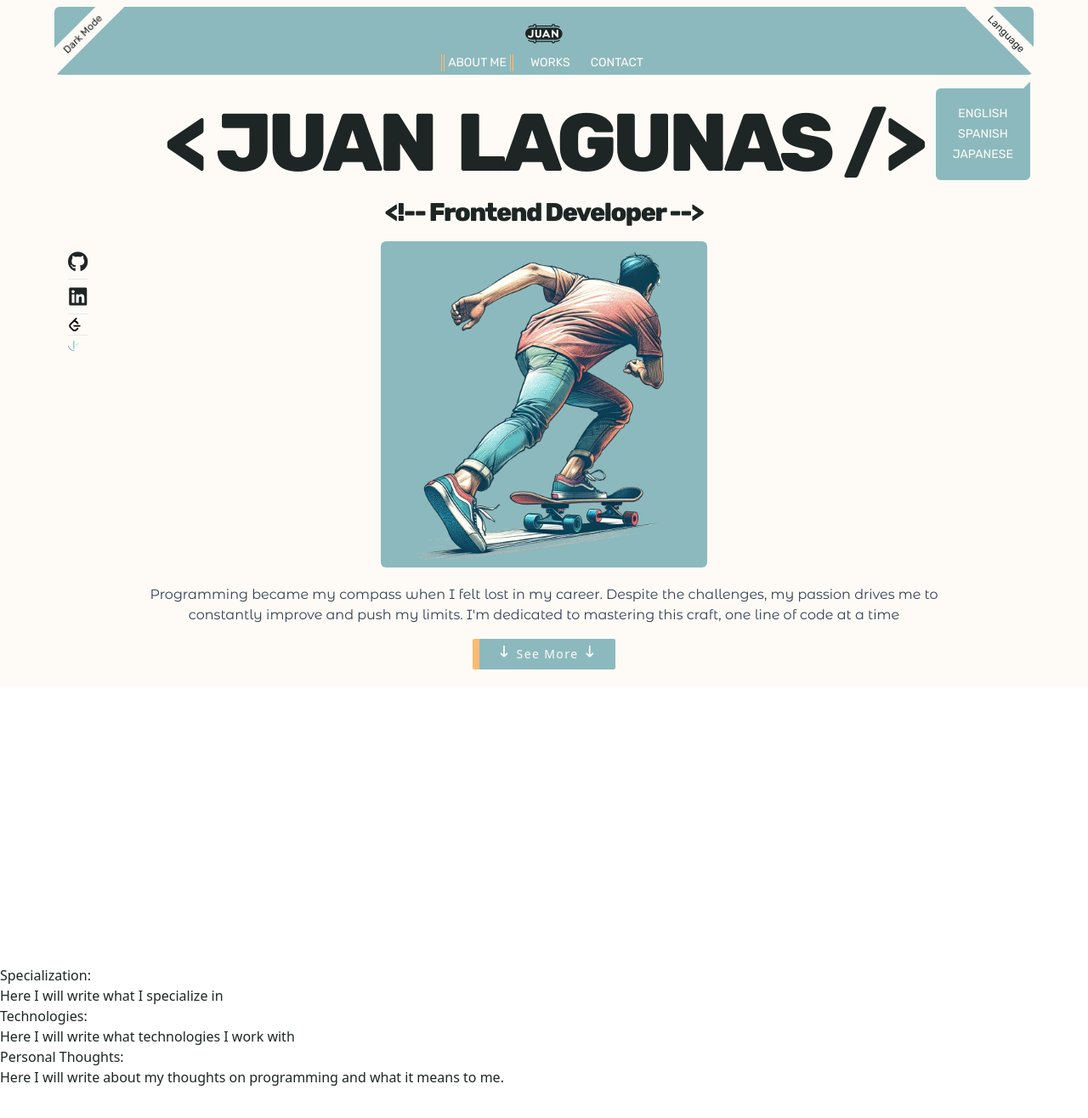
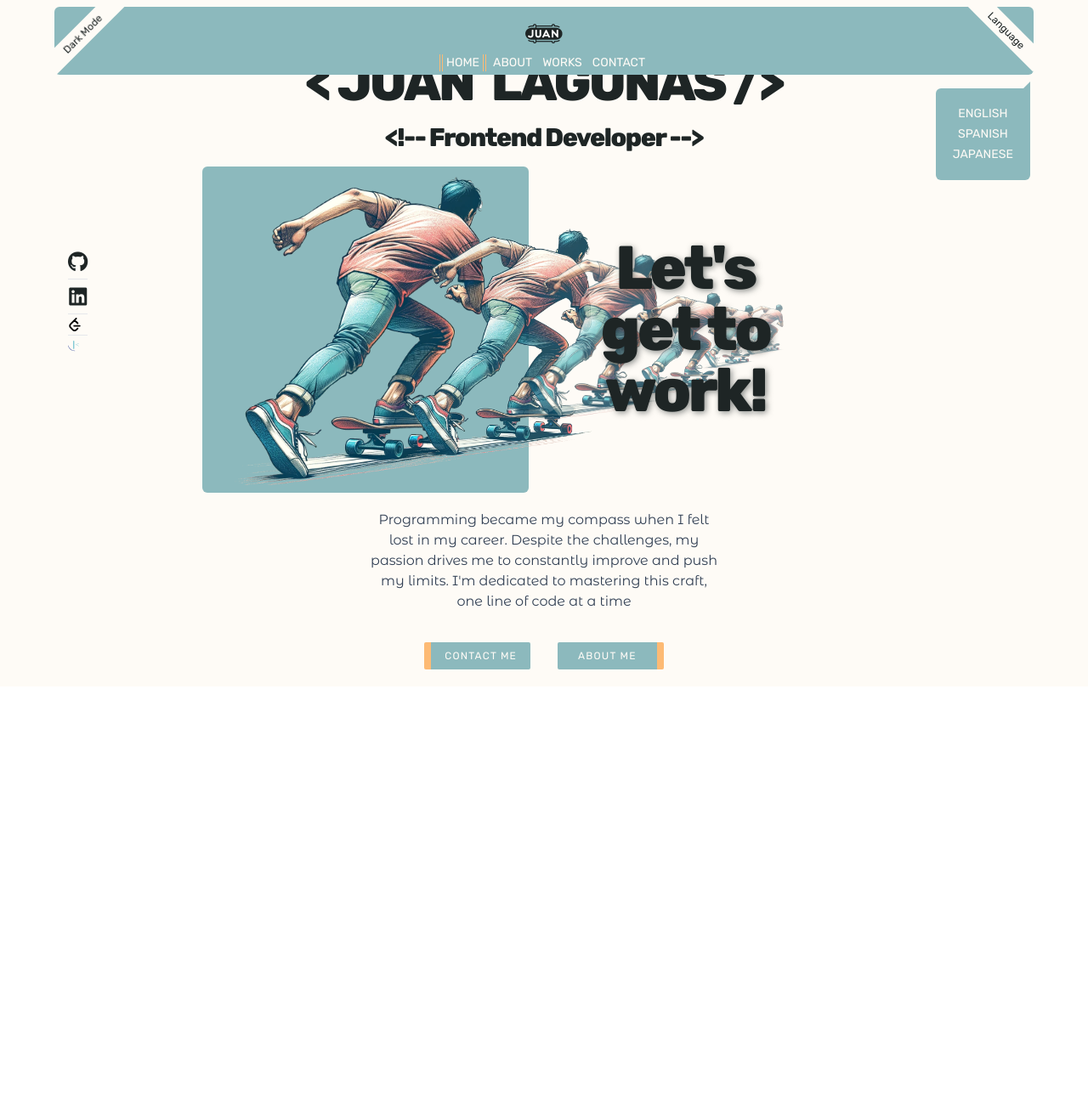
Before and after one commit to dev-jLagunas/juan-portfolio, a Vue app: page / in a window 1280 px wide. Shown: the top 1316 px of the page at 85% size. After the commit the page ends 808 px from the top, so only its background shows below. Built offline with nearby package versions, Linux system fonts and the light colour scheme.

Commit message:
feat(HomeView): complete html and styling for home view component.

```diff
--- a/src/components/AppNavbar.vue
+++ b/src/components/AppNavbar.vue
@@ -11,7 +11,7 @@ const props = defineProps(["isDarkMode"]);
 
 <template>
   <nav
-    class="z-10 h-max font-rubik bg-nav-light text-light-color dark:text-dark-color w-90vw mx-auto rounded-md fixed left-1/2 transform -translate-x-1/2"
+    class="z-20 h-max font-rubik bg-nav-light text-light-color dark:text-dark-color w-90vw mx-auto rounded-md fixed left-1/2 transform -translate-x-1/2"
   >
     <img :src="juanLogo" alt="personal logo" class="h-16 mx-auto" />
     <button
@@ -21,10 +21,11 @@ const props = defineProps(["isDarkMode"]);
       {{ isDarkMode ? "Light Mode" : "Dark Mode" }}
     </button>
     <ul
-      class="flex justify-center gap-4 items-center w-full text-sm -mt-2 cursor-pointer pb-1"
+      class="flex justify-center gap-1 items-center w-full text-sm -mt-2 cursor-pointer pb-1"
     >
-      <router-link to="/" active-class="active" class="px-1"
-        >ABOUT ME</router-link
+      <router-link to="/" active-class="active" class="px-1">HOME</router-link>
+      <router-link to="/about" active-class="active" class="px-1"
+        >ABOUT</router-link
       >
       <router-link to="/works" active-class="active" class="px-1"
         >WORKS</router-link
@@ -35,7 +36,7 @@ const props = defineProps(["isDarkMode"]);
     </ul>
     <button
       @click="languageBoxOpen = !languageBoxOpen"
-      class="absolute top-5 -right-6 bg-light-color text-dark-color px-7 py-1 rotate-45 dark:bg-dark-color dark:text-light-color text-xs"
+      class="absolute top-4 -right-6 bg-light-color text-dark-color px-7 py-1 rotate-45 dark:bg-dark-color dark:text-light-color text-xs"
     >
       Language
     </button>
--- /dev/null
+++ b/src/components/ButtonsWrapper.vue
@@ -0,0 +1,20 @@
+<script setup></script>
+
+<template>
+  <div
+    class="w-90vw flex justify-center items-center gap-8 mx-auto mt-8 font-rubik"
+  >
+    <button
+      class="border-l-8 border-orange-300 py-2 px-4 rounded-sm mt-1 bg-nav-light text-light-color tracking-widest text-xs dark:text-dark-color"
+    >
+      CONTACT ME
+    </button>
+    <button
+      class="border-r-8 border-orange-300 py-2 px-6 rounded-sm mt-1 bg-nav-light text-light-color tracking-widest text-xs dark:text-dark-color"
+    >
+      ABOUT ME
+    </button>
+  </div>
+</template>
+
+<style scoped></style>
--- a/src/views/AboutMeView.vue
+++ /dev/null
@@ -1,59 +0,0 @@
-<script setup>
-import skaterSketch from "@/assets/images/skatersketch.png";
-</script>
-
-<template>
-  <header class="relative h-screen flex flex-col justify-center pt-10">
-    <h1
-      class="text-5xl tracking-tighter font-extrabold font-rubik text-center text-dark-color dark:text-light-color sm:text-6xl lg:text-8xl"
-    >
-      &lt; JUAN <span class="block sm:inline sm:pl-3">LAGUNAS /&gt;</span>
-    </h1>
-
-    <h2
-      class="font-rubik font-extrabold tracking-tighter text-center sm:my-4 sm:text-2xl lg:text-3xl"
-    >
-      &lt;!-- Frontend Developer --&gt;
-    </h2>
-    <img
-      :src="skaterSketch"
-      alt="skater sketch"
-      class="mx-auto bg-nav-light rounded-md h-56 xs:h-64 sm:h-96"
-    />
-    <div
-      class="flex flex-col justify-center items-center w-90vw text-center text-slate-700 mt-5 mx-auto dark:text-light-color sm:w-3/4"
-    >
-      <p class="text-sm px-2 sm:text-base font-montserrat">
-        Programming became my compass when I felt lost in my career. Despite the
-        challenges, my passion drives me to constantly improve and push my
-        limits. I'm dedicated to mastering this craft, one line of code at a
-        time
-      </p>
-      <button
-        class="border-l-8 border-orange-300 py-2 px-6 rounded-sm mt-1 bg-nav-light text-light-color absolute bottom-5 tracking-widest text-sm dark:text-dark-color"
-      >
-        <i class="fa-solid fa-arrow-down-long pr-2 animate-bounce"></i>See
-        More<i class="fa-solid fa-arrow-down-long pl-2 animate-bounce"></i>
-      </button>
-    </div>
-  </header>
-  <section class="h-screen flex flex-col justify-center">
-    <article>
-      <h4>Specialization:</h4>
-      <p>Here I will write what I specialize in</p>
-    </article>
-    <article>
-      <h4>Technologies:</h4>
-      <p>Here I will write what technologies I work with</p>
-    </article>
-    <article>
-      <h4>Personal Thoughts:</h4>
-      <p>
-        Here I will write about my thoughts on programming and what it means to
-        me.
-      </p>
-    </article>
-  </section>
-</template>
-
-<style scoped></style>
--- /dev/null
+++ b/src/views/AboutView.vue
@@ -0,0 +1,3 @@
+<template>
+  <h1>about view here</h1>
+</template>
--- /dev/null
+++ b/src/views/HomeView.vue
@@ -0,0 +1,80 @@
+<script setup>
+import skaterSketch from "@/assets/images/skatersketch.png";
+import ButtonsWrapper from "@/components/ButtonsWrapper.vue";
+</script>
+
+<template>
+  <section class="relative h-screen flex flex-col justify-center pt-10">
+    <h1
+      class="text-5xl tracking-tighter font-extrabold font-rubik text-center text-dark-color dark:text-light-color sm:text-6xl"
+    >
+      &lt; JUAN <span class="block sm:inline sm:pl-3">LAGUNAS /&gt;</span>
+    </h1>
+
+    <h2
+      class="font-rubik font-extrabold tracking-tighter text-center sm:my-4 sm:text-2xl lg:text-3xl"
+    >
+      &lt;!-- Frontend Developer --&gt;
+    </h2>
+    <figure class="custom-width lg:mx-auto lg:flex relative lg:items-center">
+      <img
+        :src="skaterSketch"
+        alt="skater sketch"
+        class="mx-auto lg:mx-0 bg-nav-light rounded-md h-56 xs:h-64 sm:h-96 lg:ml-12"
+      />
+      <img
+        :src="skaterSketch"
+        alt=""
+        class="h-72 hidden lg:flex lg:absolute lg:left-64 lg:bottom-8 lg:opacity-90"
+      />
+      <img
+        :src="skaterSketch"
+        alt=""
+        class="h-52 hidden lg:flex lg:absolute lg:right-72 lg:bottom-20 lg:opacity-80"
+      />
+      <img
+        :src="skaterSketch"
+        alt=""
+        class="h-32 hidden lg:flex lg:absolute lg:right-56 lg:bottom-28 lg:opacity-70"
+      />
+      <img
+        :src="skaterSketch"
+        alt=""
+        class="h-20 hidden lg:flex lg:absolute lg:right-48 lg:bottom-36 lg:opacity-60"
+      />
+      <img
+        :src="skaterSketch"
+        alt=""
+        class="h-16 hidden lg:flex lg:absolute lg:right-40 lg:bottom-40 lg:opacity-50"
+      />
+      <figcaption
+        class="hidden lg:flex text-dark-color dark:text-light-color tracking-tighter ml-16 h-60 w-60 z-10 justify-center items-center font-rubik text-7xl text-center font-extrabold custom-shadow"
+      >
+        Let's get to work!
+      </figcaption>
+    </figure>
+    <div
+      class="flex flex-col justify-center items-center w-90vw text-center text-slate-700 mt-5 mx-auto dark:text-light-color sm:w-3/4 xl:w-1/3"
+    >
+      <p class="text-sm px-2 sm:text-base font-montserrat">
+        Programming became my compass when I felt lost in my career. Despite the
+        challenges, my passion drives me to constantly improve and push my
+        limits. I'm dedicated to mastering this craft, one line of code at a
+        time
+      </p>
+    </div>
+    <buttons-wrapper />
+  </section>
+</template>
+
+<style scoped>
+@media (min-width: 1024px) {
+  .custom-width {
+    width: 900px;
+  }
+
+  .custom-shadow {
+    text-shadow: 2px 2px 7px rgba(30, 37, 37, 0.5);
+  }
+}
+</style>
```
Also changed, not shown: src/router/index.js (+7 -2 lines).
